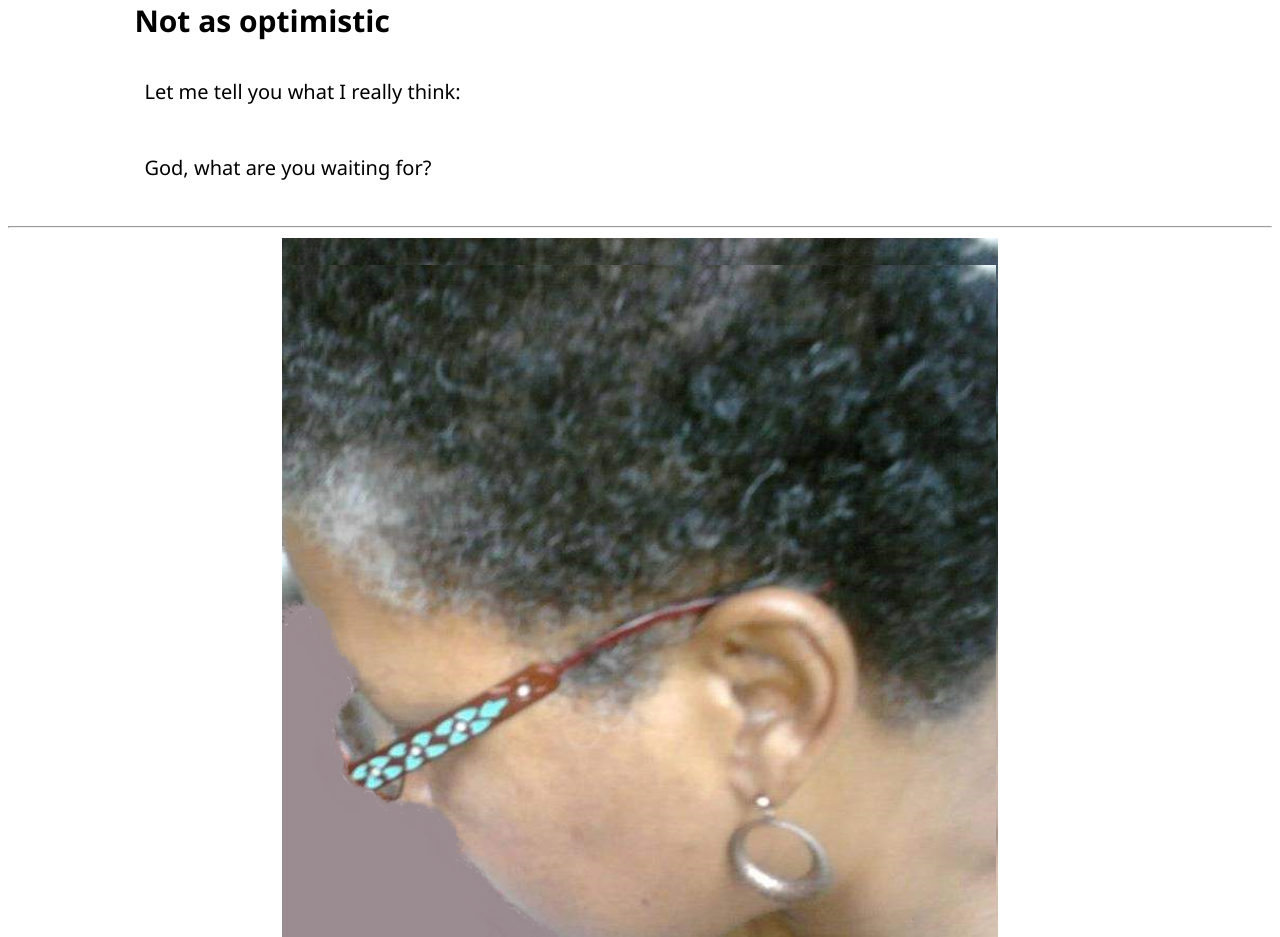
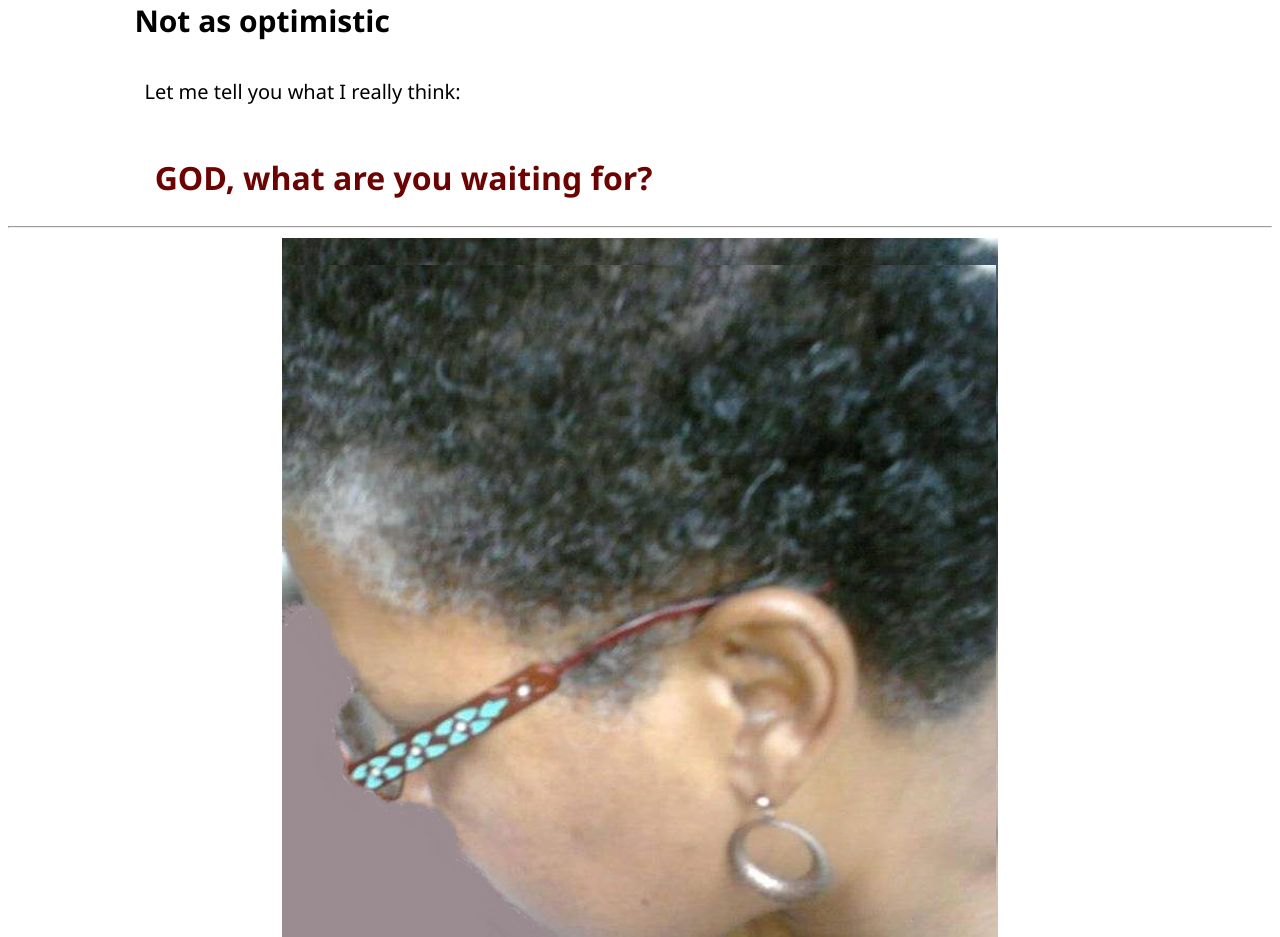
Before and after one commit to KC-LCW-Jan-23-Classroom/js-assignment-4-html-me-something-ACoderBee, a website: page about.html in a window 1280 px wide. Shown: the part 892-1829 px from the top of the page. Drawn offline with Linux system fonts and the light colour scheme.

Commit message:
minor color font to about

```diff
--- a/about.html
+++ b/about.html
@@ -23,7 +23,7 @@
          <hr>
       <h2>Not as optimistic</h2>
          <p>Let me tell you what I really think:</p>
-         <p>God, what are you waiting for?</p>
+         <div id="god">GOD, what are you waiting for?</div>
       </section>
       <hr>
    <footer>
--- a/styles.css
+++ b/styles.css
@@ -11,6 +11,8 @@ body {
 }
 .funParagraph, #testP {color: green;
 }
+#god { color:rgb(107, 3, 3);  padding: 2%; font-size: xx-large; font-weight: bolder;}
+
 #mainHeading {background: lightblue; color: red; max-width: fit-content; padding: 2%;}
 #aboutHeading {background: lightblue; color: red; max-width: fit-content; padding: 2%;}
 #mainNav{background: lightgray; color: black;}
```
Also changed, not shown: index.html (+2 -3 lines).
